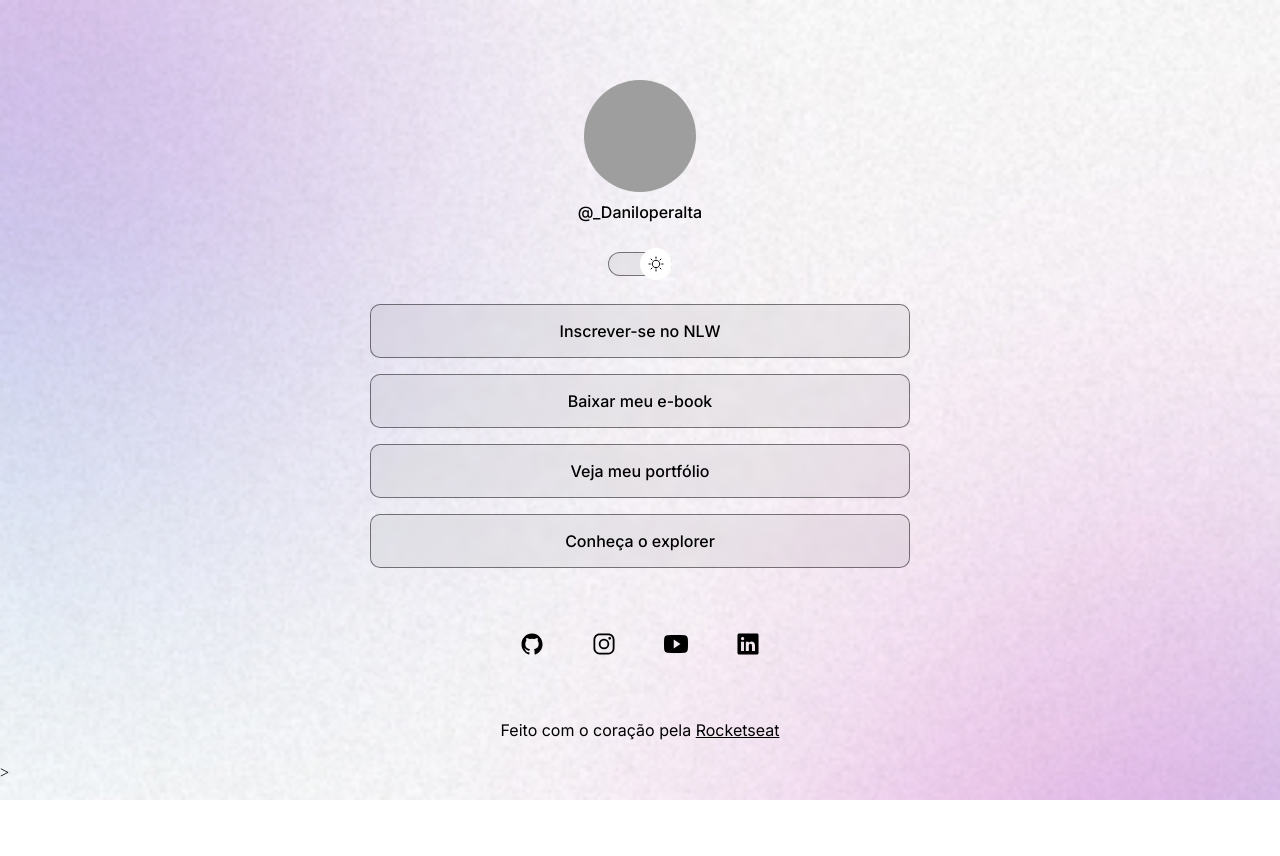
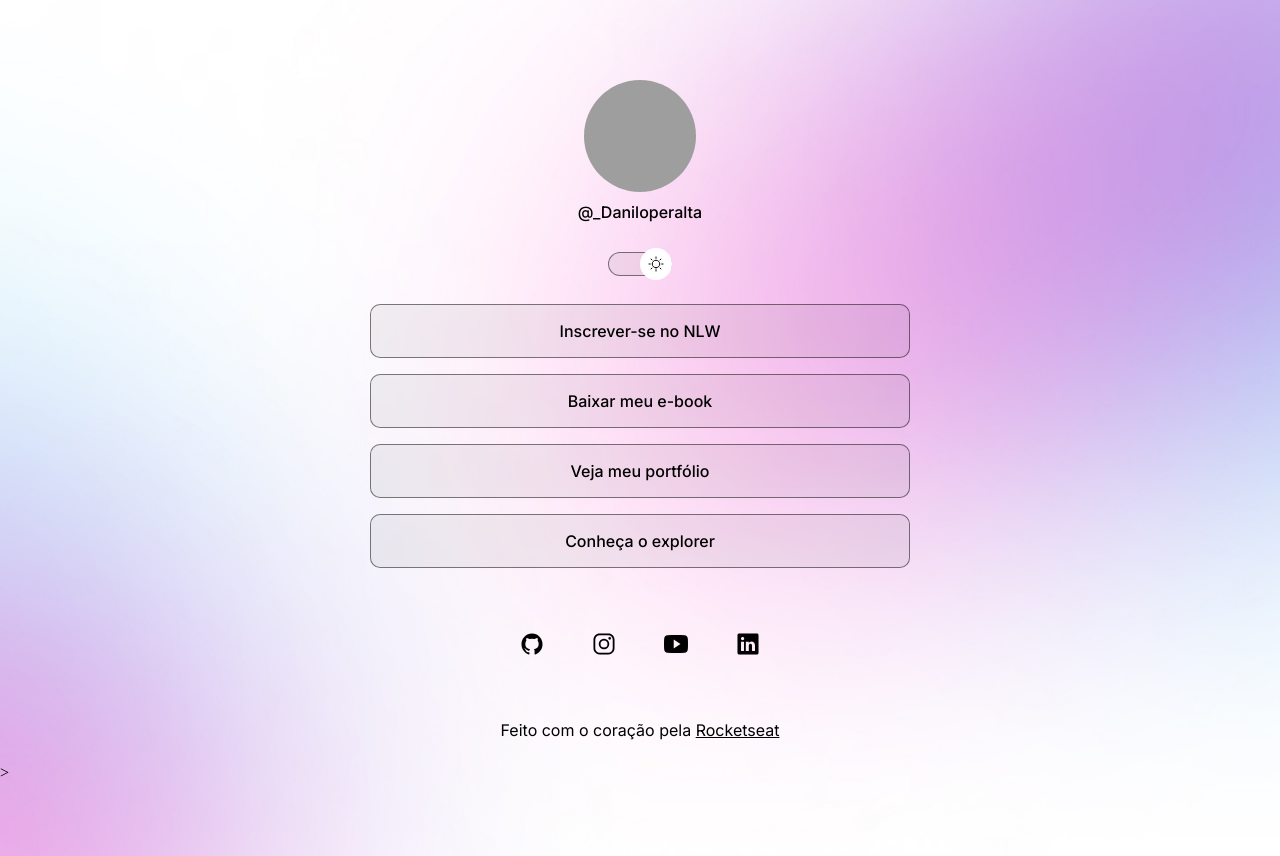
Before and after one commit to Danilo-Salgado27/Projeto, a plain HTML site: page index.html in a window 1280 px wide. Both pictures are taken after a click on the element 640 px from the left and 264 px from the top of the page. Before the commit the page ends 800 px from the top, so only its background shows below. Drawn offline with nearby package versions, Linux system fonts and the light colour scheme; grey boxes are pictures that could not be loaded.

Commit message:
change background height

```diff
--- a/style.css
+++ b/style.css
@@ -28,6 +28,7 @@
 
 body {
     background: var(--bg-url) no-repeat top center/cover;
+    height: 100vh
 }
 
 body *
@@ -175,3 +176,14 @@ footer{
     color: var(--text-color);
     white-space: nowrap;
 }
+
+
+@media (min-width: 700px) {
+    :root {
+        --bg-url: url(./assets/bg-desktop.jpg);
+    }
+
+    .light {
+        --bg-url: url(./assets/bg-desktop-light.jpg);
+    }
+}
```
Also changed, not shown: assets/bg-desktop-light.jpg (added), assets/bg-desktop.jpg (added).
